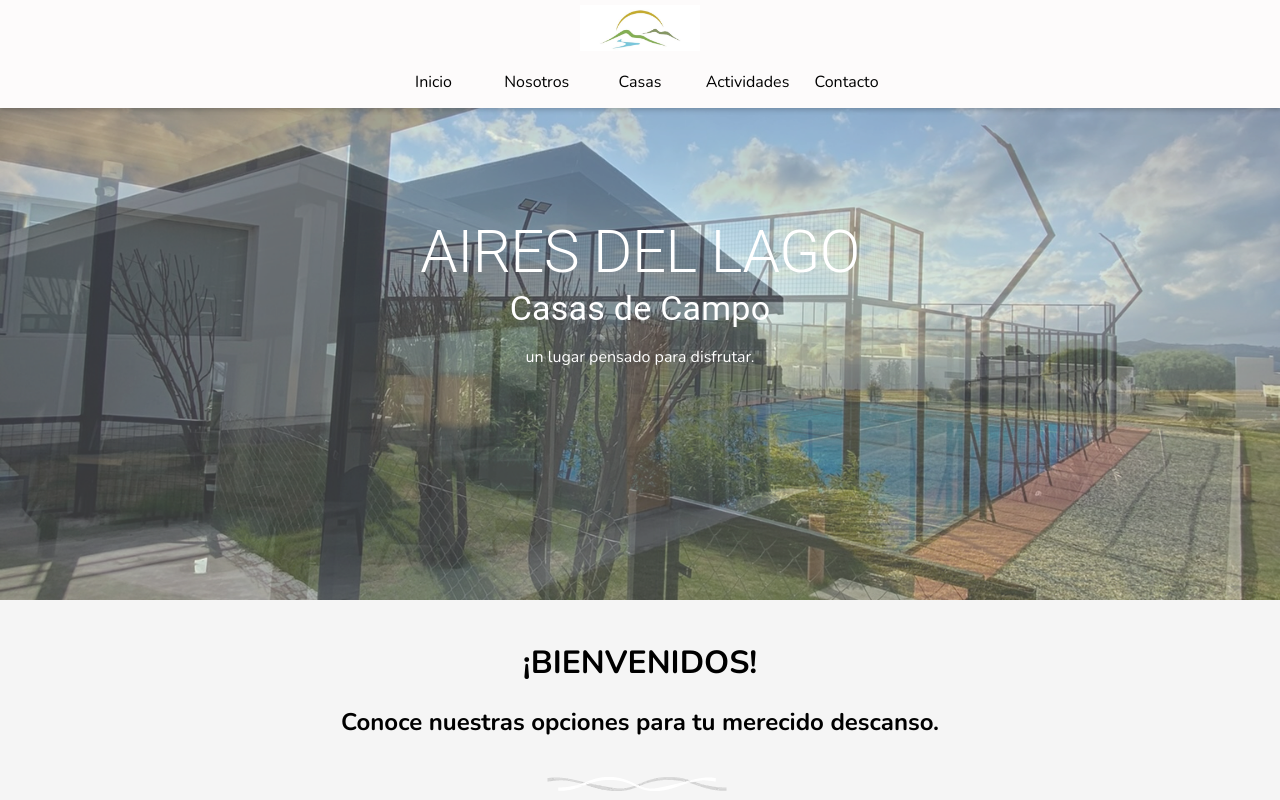
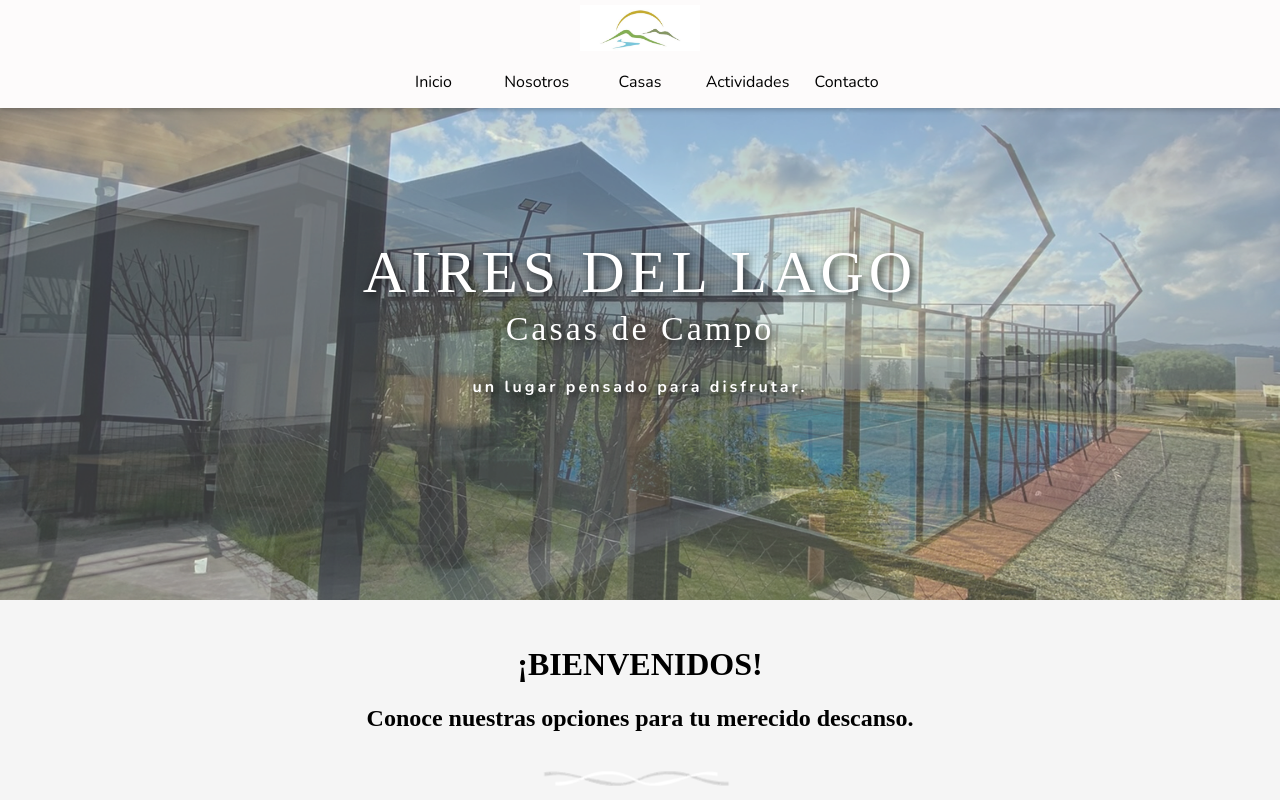
Before and after one commit to JMF-BIT/aires-del-lago, a React (Vite) app: page /home in a window 1280 px wide. Built offline with nearby package versions, Linux system fonts and the light colour scheme.

Commit message:
mateoputo

```diff
--- a/src/component/sliderhome/SliderHomeComponent.jsx
+++ b/src/component/sliderhome/SliderHomeComponent.jsx
@@ -7,10 +7,12 @@ import img1 from "../../imgs/home/1.jpg";
 import img2 from "../../imgs/home/2.jpg";
 import img3 from "../../imgs/home/4.jpg";
 import img4 from "../../imgs/home/6.jpg";
+import img5 from "../../imgs/home/7.jpg";
 
-const images = [img1, img2, img3, img4];
+const images = [img1, img2, img3, img4, img5];
 
 const SliderComponent = () => {
+  console.log(images);
   const [currentIndex, setCurrentIndex] = useState(0);
 
   useEffect(() => {
--- a/src/component/sliderhouseshome/SliderHouse1.jsx
+++ b/src/component/sliderhouseshome/SliderHouse1.jsx
@@ -25,7 +25,7 @@ const HousePhotoSlider = ({ images, initialIndex = 0 }) => {
         backgroundImage: `url(${images[currentIndex]})`,
         backgroundSize: "cover",
         backgroundPosition: "center",
-        transition: "all 0.5s ease",
+        transition: "all opacity 1s ease-in-out",
       }}
     />
   );
--- a/src/page/home/Home.css
+++ b/src/page/home/Home.css
@@ -1,4 +1,3 @@
-
 .mainBox {
   justify-content: center;
   background-color: #f5f5f5;
@@ -7,15 +6,26 @@
 
 .title {
   font-size: 2rem;
+  letter-spacing: 10px;
+  margin-bottom: 5px;
   font-weight: bold;
-  letter-spacing: 1px;
-  margin-bottom: 5px;
+  text-shadow: 3px 3px 10px rgba(0, 0, 0, 0.889);
+  padding-top: 50px;
+  font-family: "Franklin Gothic Medium", "Arial Narrow", Arial, sans-serif;
 }
 
 .subtitle {
   font-size: 1.5rem;
+
   font-weight: bold;
-  margin-top: 0;
+  text-shadow: 3px 3px 10px rgba(0, 0, 0, 0.8);
+}
+
+.boxSliderTextImage p {
+  letter-spacing: 3px;
+  padding-top: 10px;
+  font-weight: bold;
+  text-shadow: 3px 3px 10px rgba(0, 0, 0, 0.8);
 }
 
 .boxContainerText {
@@ -27,12 +37,47 @@
   color: #000;
 }
 
+.boxContainerText h1 {
+  font-family: "Times New Roman", Garamond, "Baskerville";
+  padding-top: 5px;
+}
+
+.boxContainerText h2 {
+  font-family: "Times New Roman", Garamond, "Baskerville";
+}
+
 .boxContainerText p {
   color: #666666;
 }
 
+.decorative-image {
+  width: 250px; /* Ajusta el ancho según tus necesidades */
+  height: auto;
+}
+
 .boxConteinHouse {
   padding-top: 100px;
+}
+
+.card {
+  position: relative;
+  transition: transform 0.3s ease-in-out;
+}
+
+.card:hover {
+  transform: scale(1.02); /* Efecto de zoom al pasar el cursor */
+}
+
+.card-button {
+  opacity: 0; /* Oculta el botón por defecto */
+  transition: opacity 0.3s ease-in-out;
+  display: flex;
+
+  margin-top: 10px;
+}
+
+.card:hover .card-button {
+  opacity: 1; /* Muestra el botón al hacer hover */
 }
 
 .boxConteinerFooter {
--- a/src/page/home/Home.jsx
+++ b/src/page/home/Home.jsx
@@ -6,6 +6,7 @@ import NavBar from "../../component/navbar/NavBar";
 import SliderHomeComponent from "../../component/sliderhome/SliderHomeComponent";
 import HousePhotoSlider from "../../component/sliderhouseshome/SliderHouse1";
 import { Card, CardContent, CardMedia } from "@mui/material";
+import { motion } from "framer-motion";
 
 import imga1 from "../../imgs/casas/aires2.jpg";
 import imga2 from "../../imgs/casas/air2.jpg";
@@ -21,20 +22,38 @@ const cardsData = [
     images: [imga1, imga2],
     title: "Aires 2",
     description: "Capacidad para 6 personas.",
+    button: "/aires2",
   },
   {
     id: 2,
     images: [imga3, imga4],
     title: "Aires 3",
     description: "Capacidad para 8 personas.",
+    button: "/aires3",
   },
   {
     id: 3,
     images: [imga5, imga6],
     title: "Aires 4",
     description: "Capacidad para 6 personas.",
+    button: "/aires4",
   },
 ];
+
+const card = ({ title, description, button }) => (
+  <div className="card">
+    <h2>{title}</h2>
+    <p>{description}</p>
+    <motion.a
+      href={button}
+      whileHover={{ scale: 1.1 }}
+      whileTap={{ scale: 0.9 }}
+      className="button"
+    >
+      Ver más
+    </motion.a>
+  </div>
+);
 
 const Home = () => {
   return (
@@ -56,10 +75,24 @@ const Home = () => {
               zIndex: 1,
             }}
           >
-            <Typography variant="h2" className="title">
+            <Typography
+              variant="h2"
+              className="title"
+              style={{
+                letterSpacing: 5,
+                fontFamily: "Times New Roman, Garamond, Baskerville",
+              }}
+            >
               AIRES DEL LAGO
             </Typography>
-            <Typography variant="h4" className="subtitle">
+            <Typography
+              variant="h4"
+              className="subtitle"
+              style={{
+                letterSpacing: 3,
+                fontFamily: "Times New Roman, Garamond, Baskerville",
+              }}
+            >
               Casas de Campo
             </Typography>
             <p>un lugar pensado para disfrutar.</p>
@@ -69,7 +102,11 @@ const Home = () => {
         <Box className="boxContainerText">
           <h1>¡BIENVENIDOS!</h1>
           <h2>Conoce nuestras opciones para tu merecido descanso.</h2>
-          <img src={img8} alt="Decorative Ribbon" />
+          <img
+            src={img8}
+            alt="Decorative Ribbon"
+            className="decorative-image"
+          />
           <p>
             Aires del Lago es un lugar increíble ubicado frente al lago Los
             Molinos, nuestro complejo de casas de alquiler ofrece comodidad y
@@ -110,40 +147,69 @@ const Home = () => {
             gap: "16px",
           }}
         >
-          <Grid container spacing={2} sx={{ width: "100%" }}>
+          <Grid
+            container
+            spacing={2}
+            className="gridConteinCardsHouses"
+            sx={{ width: "100%" }}
+          >
             {cardsData.map((card) => (
               <Grid item xs={12} sm={12} md={12} lg={4} key={card.id}>
+                <div className="card">
+                  {" "}
                   <Card
                     sx={{
                       backgroundColor: "white",
                       maxWidth: "400px",
                       borderRadius: "10px",
-                    paddingBottom: "30px", // Espacio extra en la parte inferior
-                    border: "10px solid white", // Borde grueso estilo Polaroid
+                      paddingBottom: "5px",
+                      border: "10px solid white",
                       boxShadow: "5px 5px 15px rgba(0, 0, 0, 0.3)",
-                    width: "auto", // Más ancho
-                    height: "auto ", // Más alto
-                    mx: "auto", // Centrar la tarjeta
+                      width: "auto",
+                      height: "auto",
+                      mx: "auto",
                     }}
                   >
-                  <CardMedia sx={{ height: 300, position: "relative" }}>
+                    <CardMedia sx={{ height: 350, position: "relative" }}>
                       <HousePhotoSlider images={card.images} />
                     </CardMedia>
                     <CardContent>
                       <Typography
-                      variant="h2"
+                        variant="h1"
                         sx={{
-                        fontSize: "1.2rem",
+                          fontSize: "1.5rem",
+                          color: "black",
+                          textShadow: "3px 3px 10px rgba(0, 0, 0, 0.1)",
+                          fontFamily: "Times New Roman, Garamond, Baskerville",
                         }}
                       >
                         {card.title}
                       </Typography>
-                    <Typography variant="body2" color="text.secondary">
+                      <Typography variant="body2" color="#666666" mt={1}>
                         {card.description}
                       </Typography>
-                    <a href="#">Ver más</a>
+                      <div className="card-button">
+                        <motion.a
+                          href={card.button}
+                          whileHover={{ scale: 1.1 }}
+                          whileTap={{ scale: 0.9 }}
+                          style={{ textDecoration: "none" }}
+                        >
+                          <Button
+                            variant="contained"
+                            sx={{
+                              backgroundColor: "rgb(228, 228, 228)",
+                              color: "black",
+                              mt: 2,
+                            }}
+                          >
+                            Ver más
+                          </Button>
+                        </motion.a>
+                      </div>
                     </CardContent>
                   </Card>
+                </div>
               </Grid>
             ))}
           </Grid>
@@ -158,7 +224,7 @@ const Home = () => {
                 rel="noopener noreferrer"
                 className="icon1"
               >
-                <InstagramIcon style={{ fontSize: "80px" }} />
+                <InstagramIcon style={{ fontSize: "65px" }} />
               </a>
               <a
                 href="https://wa.me/5493518171664"
@@ -166,7 +232,7 @@ const Home = () => {
                 rel="noopener noreferrer"
                 className="icon2"
               >
-                <WhatsAppIcon style={{ fontSize: "80px" }} />
+                <WhatsAppIcon style={{ fontSize: "65px" }} />
               </a>
               <p>WhatsApp: +54 9 3518171664</p>
               <p>Instagram: @airesdellago_</p>
```
Also changed, not shown: src/imgs/home/7.jpg (added). Lines whose indentation alone changed are shown as unchanged.
